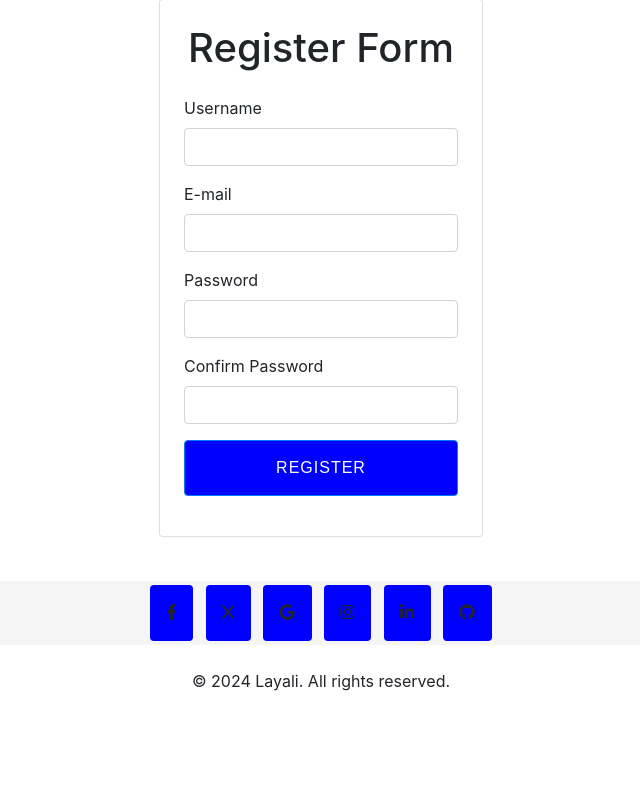
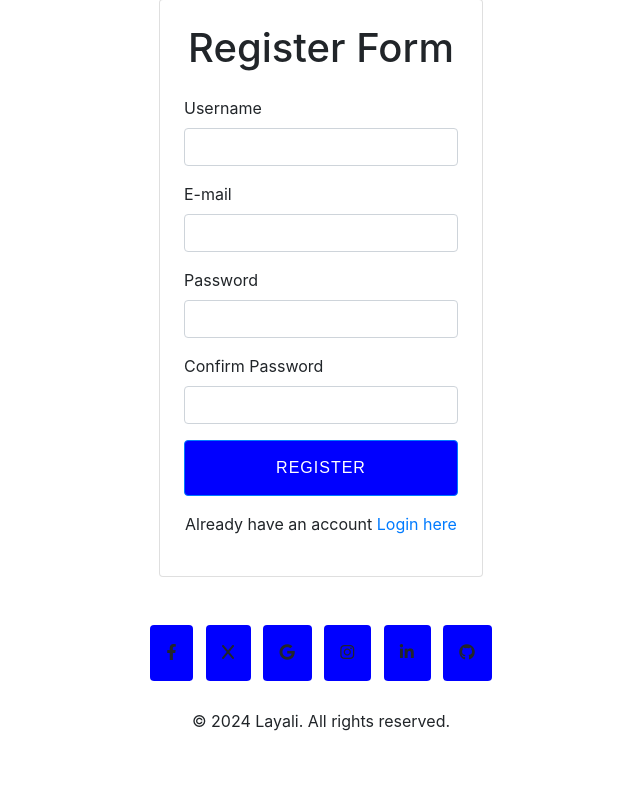
Before and after one commit to ci-sumi/neethus-travel-desk, a Django app: page /accounts/register in a window 1280 px wide. Shown: the part 83-876 px from the top of the page, without its empty margins (319-959 px from the left). Before the commit the page ends 774 px from the top, so only its background shows below. Run offline with Django 5.2, Linux system fonts and the light colour scheme; some libraries are stand-ins or nearby versions.

Commit message:
Add login link to registration page and center form layout

```diff
--- a/core/accounts/templates/register.html
+++ b/core/accounts/templates/register.html
@@ -55,6 +55,9 @@
             <div class="form-group">
               <button type="submit" class="btn btn-primary btn-block">Register</button>
             </div>
+            <div class="text-center">
+              <p>Already have an account<a href="{%url 'login'%}"> Login here</p>
+            </div>
           </form>
         </div>
       </div>
```
